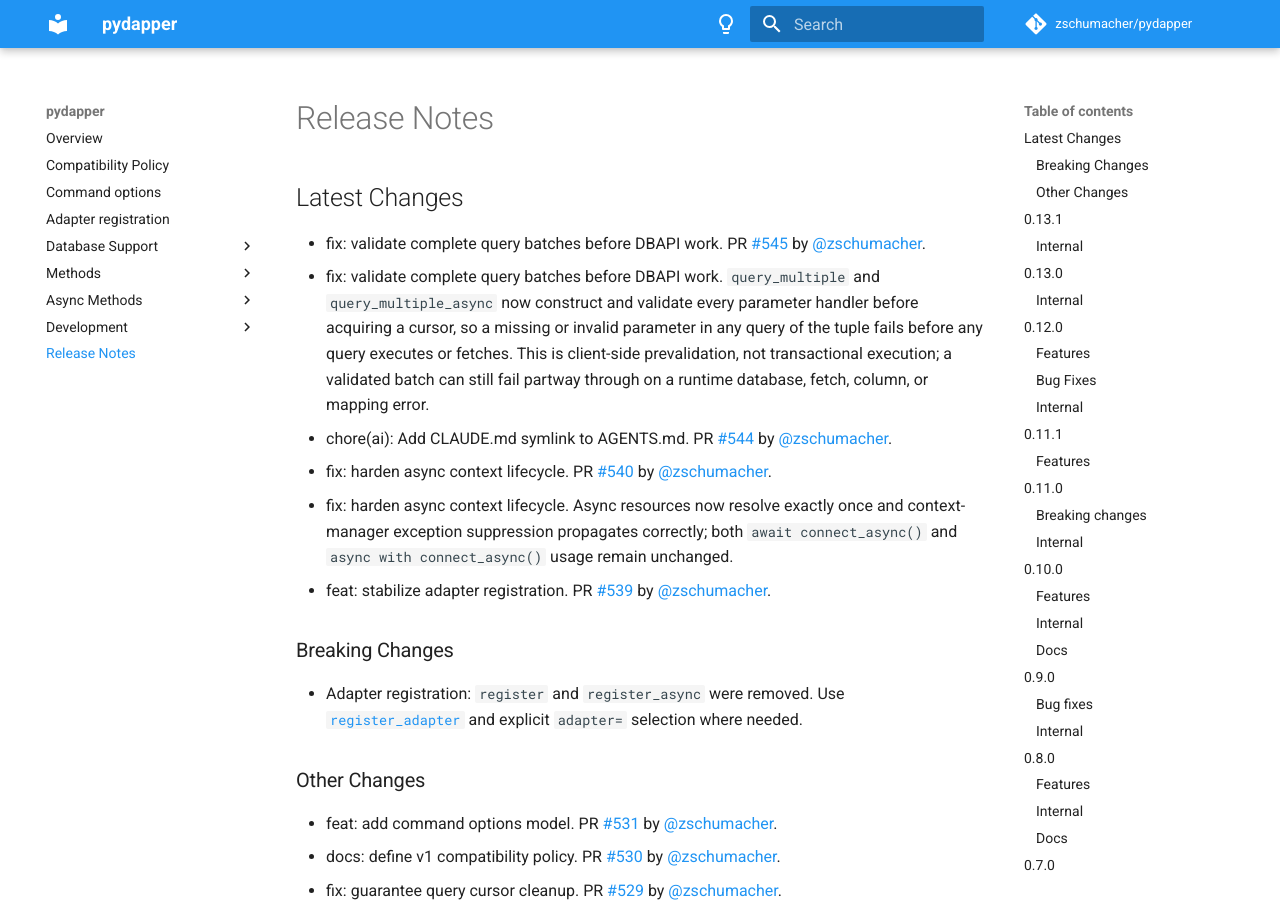
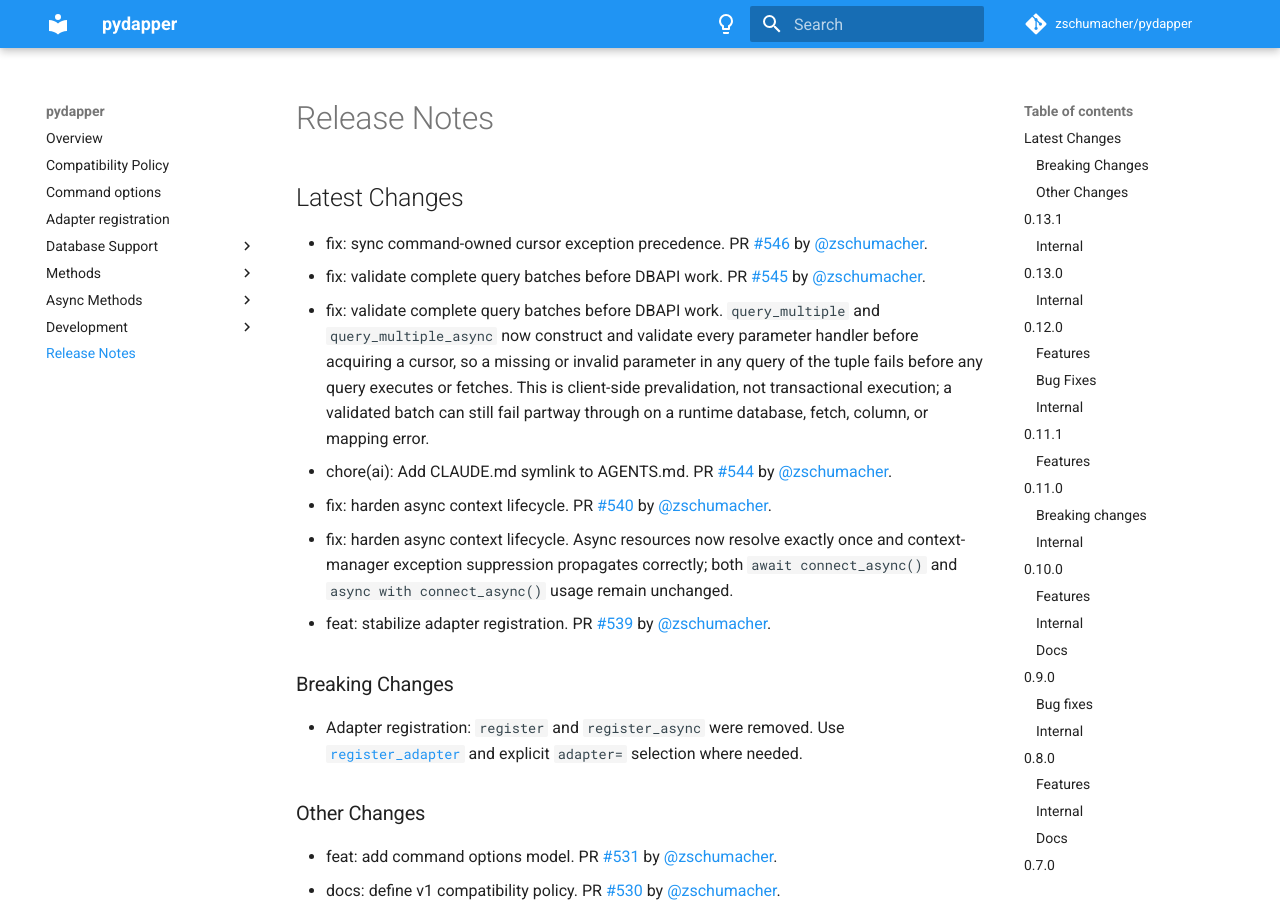
Before and after one commit to zschumacher/pydapper, an MkDocs documentation site: the page built from docs/release_notes.md, in a window 1280 px wide and 900 px high. Built offline with MkDocs 1.6.1 and Material for MkDocs 9.7.7, drawn with Linux system fonts in a browser that asks for light colours; emoji names are drawn with the system emoji font; comment, search, counter and statistics services are not loaded.

Commit message:
📝 Update release notes
[skip ci]

```diff
--- a/docs/release_notes.md
+++ b/docs/release_notes.md
@@ -1,5 +1,6 @@
 ## Latest Changes
 
+* fix: sync command-owned cursor exception precedence. PR [#546](https://github.com/zschumacher/pydapper/pull/546) by [@zschumacher](https://github.com/zschumacher).
 * fix: validate complete query batches before DBAPI work. PR [#545](https://github.com/zschumacher/pydapper/pull/545) by [@zschumacher](https://github.com/zschumacher).
 * fix: validate complete query batches before DBAPI work. `query_multiple` and
   `query_multiple_async` now construct and validate every parameter handler before acquiring
```
